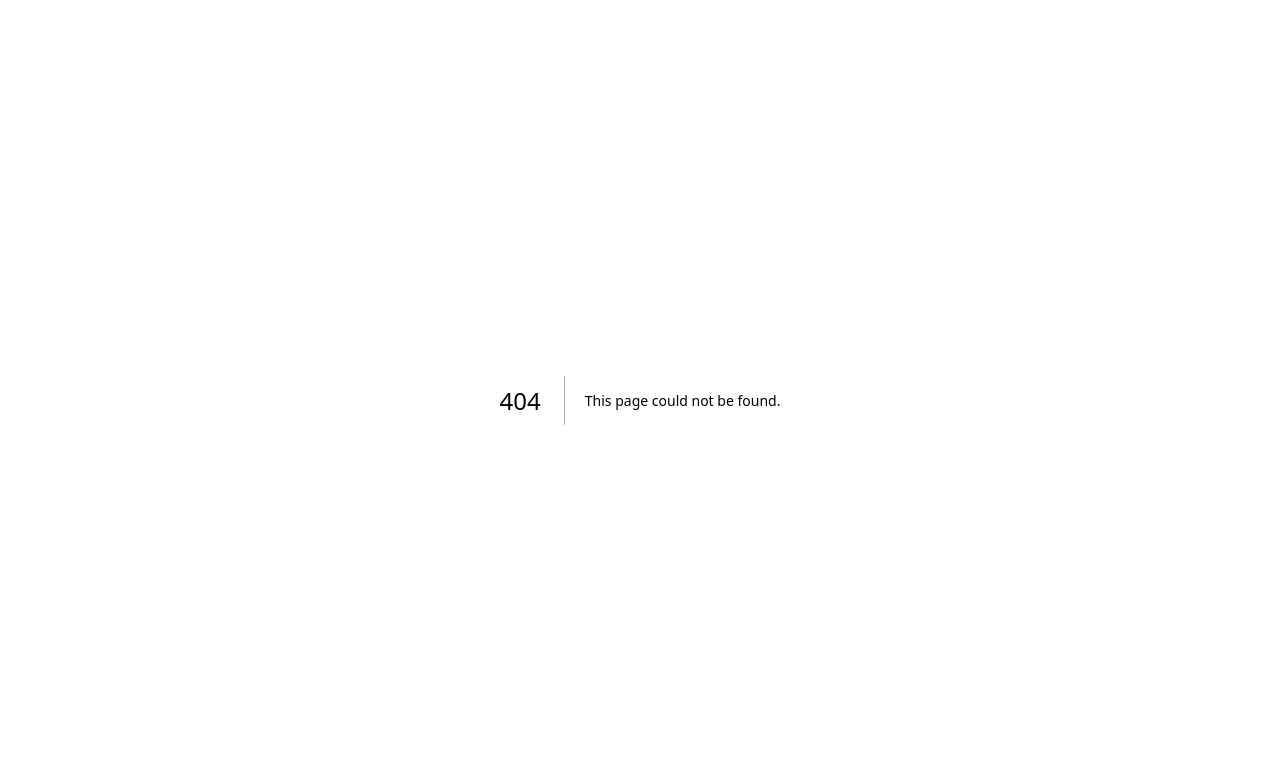
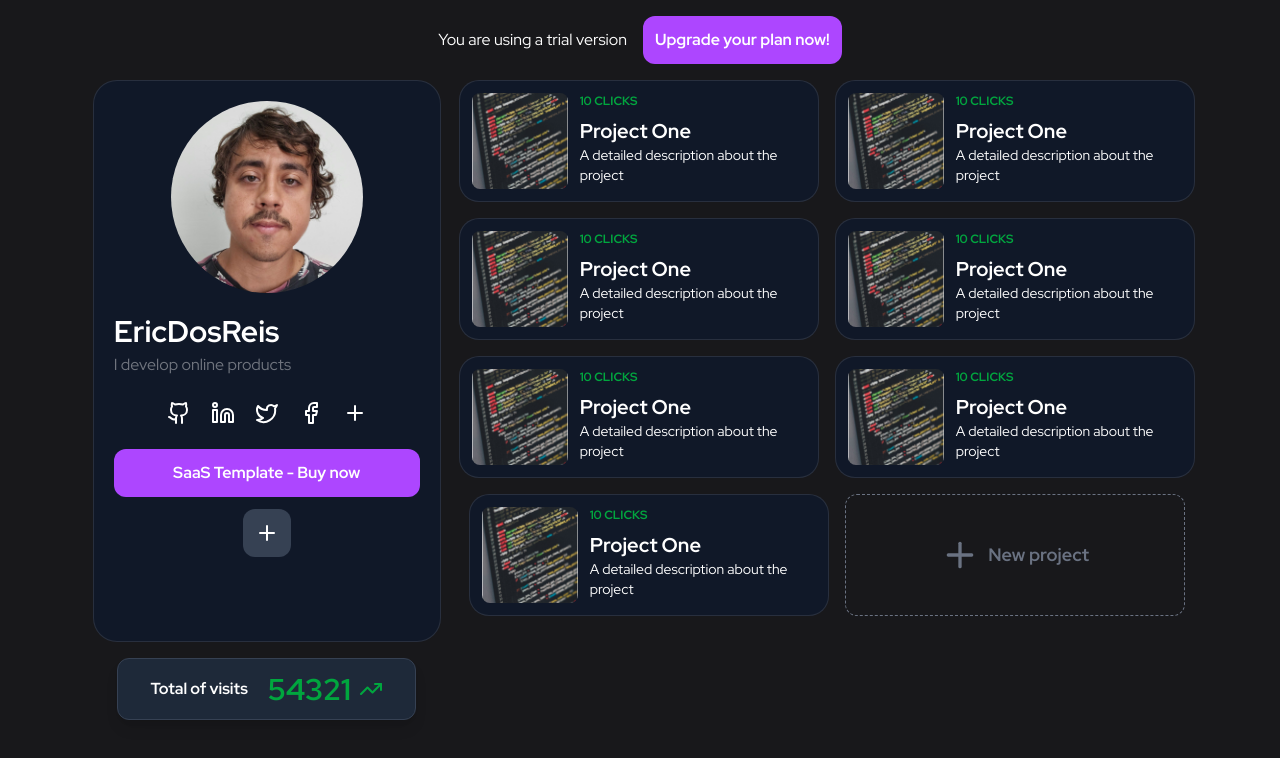
Before and after one commit to EricDosReis/micro-saas-web, a Next.js app: page /1 in a window 1280 px wide. Before the commit this address had no page. Shown: the top 758 px of the page. Built offline with nearby package versions, Linux system fonts and the light colour scheme.

Commit message:
feat: create dashboard page

```diff
--- /dev/null
+++ b/src/app/(pages)/[profileId]/page.tsx
@@ -0,0 +1,48 @@
+import { ProjectCard } from "@/components/commons/ProjectCard";
+import { TotalVisits } from "@/components/commons/TotalVisits";
+import { UserCard } from "@/components/commons/UserCard";
+import { Button } from "@/components/ui/Button";
+import { Plus } from "lucide-react";
+
+export default async function ProfilePage({
+  params,
+}: {
+  params: { profileId: string };
+}) {
+  const { profileId } = await params;
+
+  return (
+    <div className="relative h-screen flex p-20 overflow-hidden">
+      <div className="fixed top-0 left-0 w-full flex justify-center items-center gap-4 py-4 bg-background-tertiary">
+        <p>You are using a trial version</p>
+
+        <Button>Upgrade your plan now!</Button>
+      </div>
+
+      <div className="w-1/2 flex flex-col justify-center items-center h-min gap-4">
+        <UserCard />
+
+        <TotalVisits />
+      </div>
+
+      <div className="w-full flex justify-center content-start gap-4 flex-wrap overflow-y-auto">
+        <ProjectCard />
+        <ProjectCard />
+        <ProjectCard />
+        <ProjectCard />
+        <ProjectCard />
+        <ProjectCard />
+        <ProjectCard />
+
+        <Button
+          className="flex gap-2 justify-center items-center min-w-[340px]"
+          variant="dashed"
+        >
+          <Plus className="size-10" />
+
+          <span className="text-lg">New project</span>
+        </Button>
+      </div>
+    </div>
+  );
+}
--- a/src/components/commons/ProjectCard/ProjectCard.tsx
+++ b/src/components/commons/ProjectCard/ProjectCard.tsx
@@ -2,7 +2,7 @@ import Image from "next/image";
 
 const ProjectCard = () => {
   return (
-    <div className="w-[430px] flex gap-3 p-3 rounded-[20px] border border-white/10 bg-gray-900">
+    <div className="w-[360px] flex gap-3 p-3 rounded-[20px] border border-white/10 bg-gray-900">
       <div className="size-24 rounded-lg overflow-hidden shrink-0">
         <Image
           className="object-cover w-full h-full"
--- a/src/components/ui/Button/Button.tsx
+++ b/src/components/ui/Button/Button.tsx
@@ -1,32 +1,35 @@
-import { cn } from '@/lib/utils';
-import type { ButtonHTMLAttributes, ReactNode } from 'react'
+import { cn } from "@/lib/utils";
+import type { ButtonHTMLAttributes, ReactNode } from "react";
 
 type ButtonProps = {
   full?: boolean;
-  variant?: 'primary' | 'secondary' | 'ghost';
+  variant?: "primary" | "secondary" | "dashed" | "ghost";
   children: ReactNode;
-} & ButtonHTMLAttributes<HTMLButtonElement>
+} & ButtonHTMLAttributes<HTMLButtonElement>;
 
 const Button = ({
   full,
   children,
-  variant = 'primary',
+  variant = "primary",
   ...props
 }: ButtonProps) => {
   return (
-    <button {...props}
+    <button
+      {...props}
       className={cn(
-        'p-3 text-white rounded-xl font-bold whitespace-nowrap hover:opacity-80 disabled:opacity-70 hover:cursor-pointer',
-        variant === 'primary' && 'bg-purple-500',
-        variant === 'secondary' && 'bg-gray-700',
-        variant === 'ghost' && 'border-border-primary',
-        full && 'w-full',
+        "p-3 text-white rounded-xl font-bold whitespace-nowrap hover:opacity-80 disabled:opacity-70 hover:cursor-pointer",
+        variant === "primary" && "bg-purple-500",
+        variant === "secondary" && "bg-gray-700",
+        variant === "dashed" &&
+          "border border-dashed border-gray-500 text-gray-500",
+        variant === "ghost" && "bg-transparent border-0",
+        full && "w-full",
         props.className
       )}
     >
       {children}
     </button>
-  )
-}
+  );
+};
 
-export { Button }
+export { Button };
```
